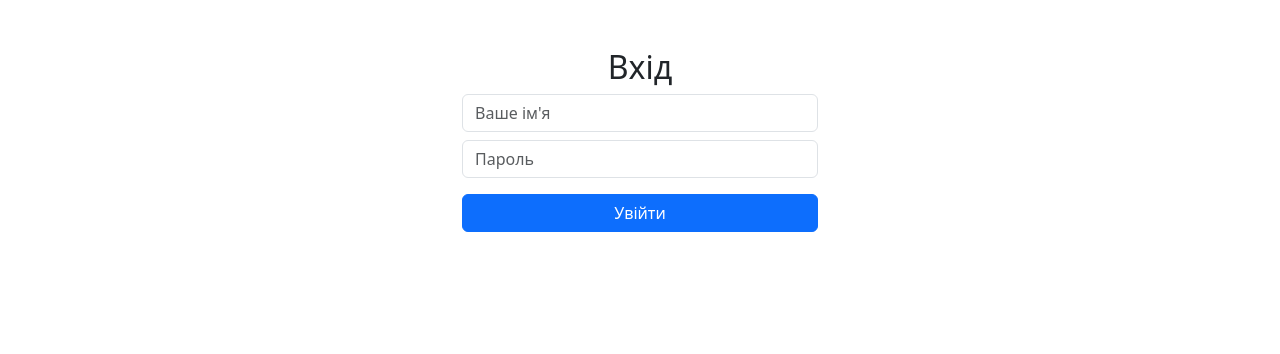
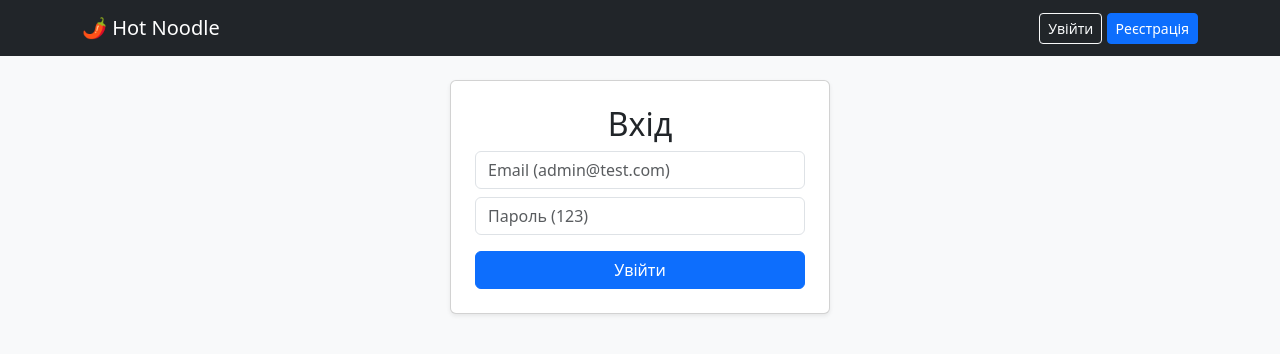
Before and after one commit to masyago50134/cs50, a Flask app: page /login in a window 1280 px wide. Shown: the top 354 px of the page. Run offline with Flask 3, Linux system fonts and the light colour scheme.

Commit message:
Update login.html

```diff
--- a/templates/login.html
+++ b/templates/login.html
@@ -1,20 +1,13 @@
-<!DOCTYPE html>
-<html lang="uk">
-<head>
-    <meta charset="UTF-8">
-    <title>Вхід</title>
-    <link rel="stylesheet" href="https://cdn.jsdelivr.net/npm/bootstrap@5.3.0/dist/css/bootstrap.min.css">
-</head>
-<body class="container py-5">
+{% extends "base.html" %}
+{% block content %}
 <div class="row justify-content-center">
-        <div class="col-md-4">
+    <div class="col-md-4 card p-4 shadow-sm">
         <h2 class="text-center">Вхід</h2>
         <form method="POST">
-                <input type="text" name="username" class="form-control mb-2" placeholder="Ваше ім'я" required>
-                <input type="password" name="password" class="form-control mb-3" placeholder="Пароль" required>
+            <input type="email" name="email" class="form-control mb-2" placeholder="Email (admin@test.com)" required>
+            <input type="password" name="password" class="form-control mb-3" placeholder="Пароль (123)" required>
             <button type="submit" class="btn btn-primary w-100">Увійти</button>
         </form>
     </div>
 </div>
-</body>
-</html>
+{% endblock %}
```
Lines whose indentation alone changed are shown as unchanged.
